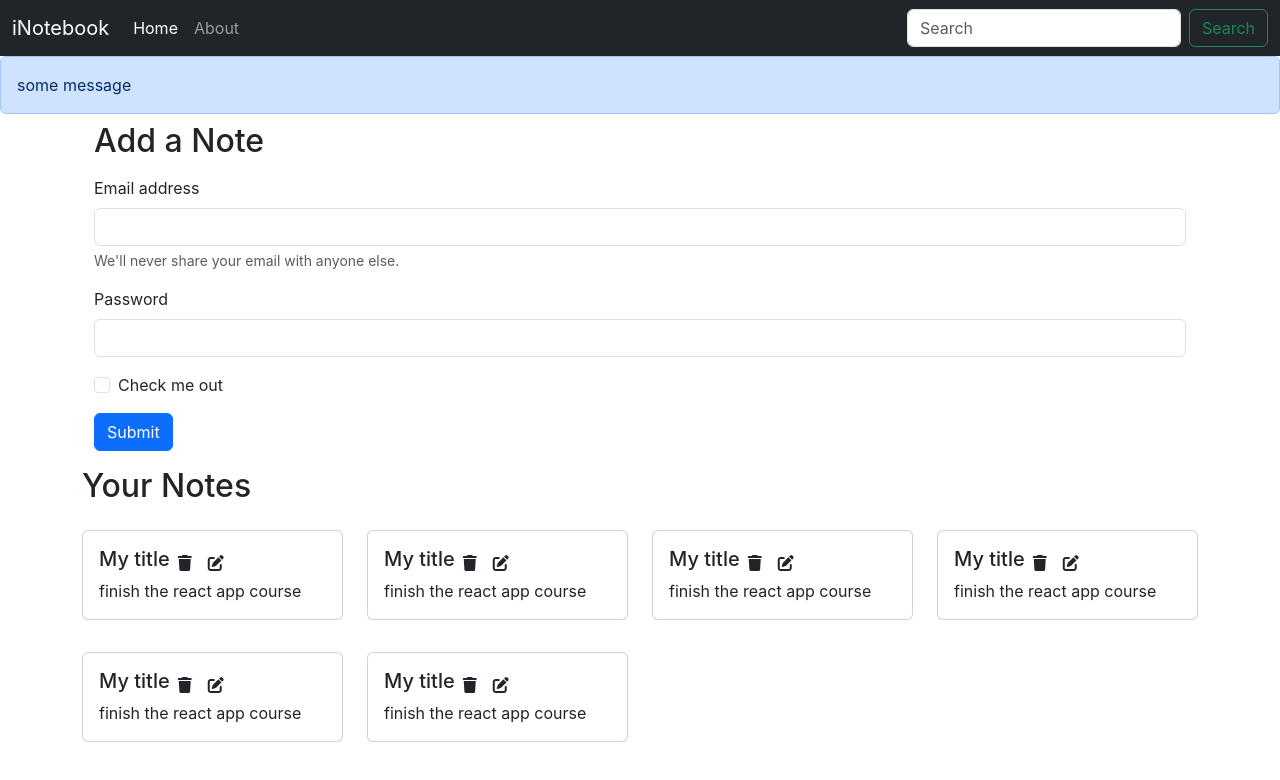
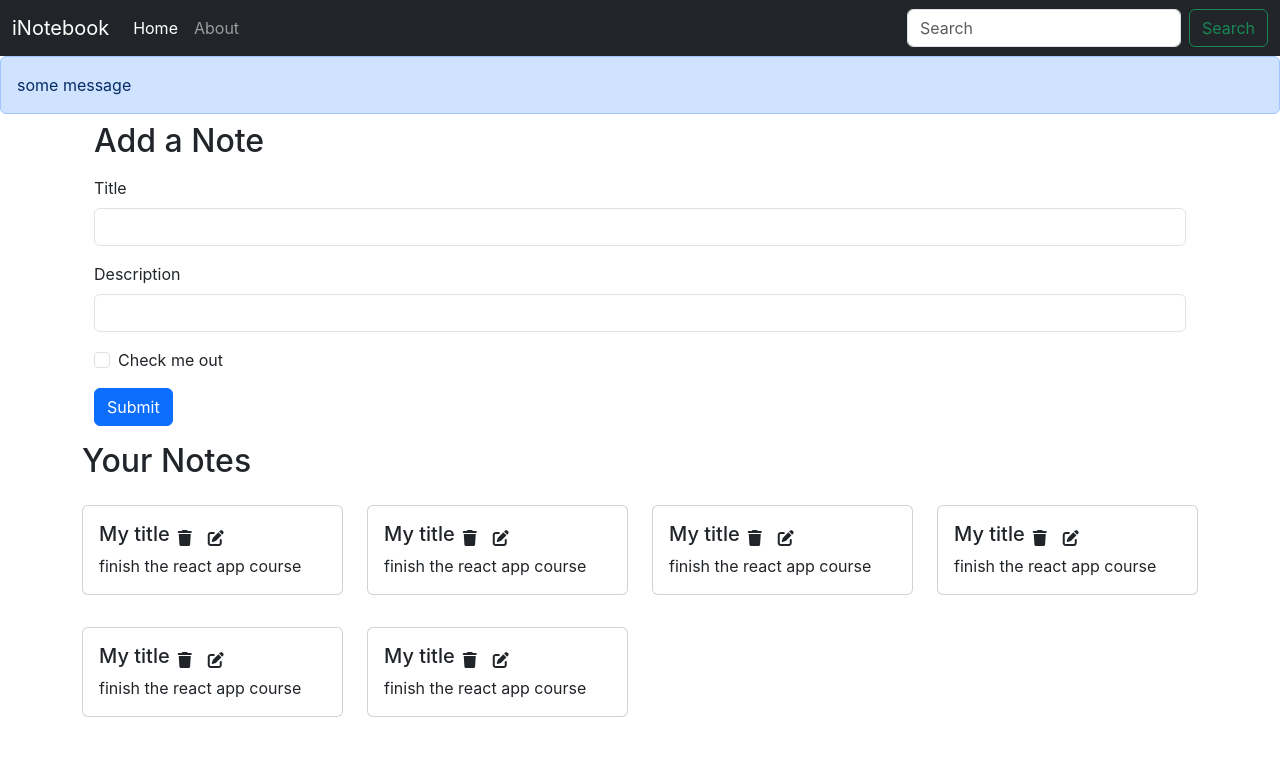
Before and after one commit to Somiyoh/iNotes, a React (Create React App) app: page / in a window 1280 px wide. Shown: the top 780 px of the page. Built offline with nearby package versions, Linux system fonts and the light colour scheme.

Commit message:
added AddNote

```diff
--- /dev/null
+++ b/src/components/AddNote.js
@@ -0,0 +1,65 @@
+import React, { useContext, useState } from 'react'
+import noteContext from '../context/notes/noteContext'
+
+const AddNote = () => {
+  const context = useContext(noteContext)
+  const { addNote } = context
+  const [note, setNote] = useState({ title: '', description: '', tag: 'default' })
+
+  const handleClick = (e) => {
+    e.preventDefault()
+    addNote(note.title, note.description, note.tag)
+  }
+
+  const onChange = (e) => {
+    setNote({ ...note, [e.target.name]: e.target.value })
+  }
+
+  return (
+    <div className="container my-3">
+      <h2>Add a Note</h2>
+      <form className="my-3">
+        <div className="mb-3">
+          <label htmlFor="title" className="form-label">
+            Title
+          </label>
+          <input
+            type="text"
+            className="form-control"
+            id="title"
+            name="title"
+            aria-describedby="emailHelp"
+            onChange={onChange}
+          />
+        </div>
+        <div className="mb-3">
+          <label htmlFor="description" className="form-label">
+            Description
+          </label>
+          <input
+            type="text"
+            className="form-control"
+            id="description"
+            name="description"
+            onChange={onChange}
+          />
+        </div>
+        <div className="mb-3 form-check">
+          <input
+            type="checkbox"
+            className="form-check-input"
+            id="exampleCheck1"
+          />
+          <label className="form-check-label" htmlFor="exampleCheck1">
+            Check me out
+          </label>
+        </div>
+        <button type="submit" className="btn btn-primary" onClick={handleClick}>
+          Submit
+        </button>
+      </form>
+    </div>
+  )
+}
+
+export default AddNote
--- a/src/components/Hoome.js
+++ b/src/components/Hoome.js
@@ -4,48 +4,7 @@
 const Hoome = () => {
   return (
     <div>
-      <div className="container my-3">
-        <h2>Add a Note</h2>
-        <form className="my-3">
-          <div className="mb-3">
-            <label htmlFor="exampleInputEmail1" className="form-label">
-              Email address
-            </label>
-            <input
-              type="email"
-              className="form-control"
-              id="exampleInputEmail1"
-              aria-describedby="emailHelp"
-            />
-            <div id="emailHelp" className="form-text">
-              We'll never share your email with anyone else.
-            </div>
-          </div>
-          <div className="mb-3">
-            <label htmlFor="exampleInputPassword1" className="form-label">
-              Password
-            </label>
-            <input
-              type="password"
-              className="form-control"
-              id="exampleInputPassword1"
-            />
-          </div>
-          <div className="mb-3 form-check">
-            <input
-              type="checkbox"
-              className="form-check-input"
-              id="exampleCheck1"
-            />
-            <label className="form-check-label" htmlFor="exampleCheck1">
-              Check me out
-            </label>
-          </div>
-          <button type="submit" className="btn btn-primary">
-            Submit
-          </button>
-        </form>
-      </div>
+
       <Notes/>
     </div>
   )
--- a/src/components/Notes.js
+++ b/src/components/Notes.js
@@ -1,7 +1,7 @@
 import noteContext from '../context/notes/noteContext'
-import React, {useContext} from 'react'
+import React, { useContext } from 'react'
 import Noteitem from './Noteitem'
-
+import AddNote from './AddNote'
 
 // flow of the notes
 // NoteState (Provides notes via Context)
@@ -12,14 +12,17 @@
 
 const Notes = () => {
   const context = useContext(noteContext)
-  const { notes, setNotes } = context
+  const { notes, addNote } = context
   return (
-    <div className="row my-3">
-      <h2>Your Notes</h2>
-      {notes.map((note) => {
-        return <Noteitem key={note._id} note = {note}/>
-      })}
-    </div>
+    <>
+      <AddNote />
+      <div className="row my-3">
+        <h2>Your Notes</h2>
+        {notes.map((note) => {
+          return <Noteitem key={note._id} note={note} />
+        })}
+      </div>
+    </>
   )
 }
 
--- a/src/context/notes/NoteState.js
+++ b/src/context/notes/NoteState.js
@@ -61,8 +61,29 @@
 
   const [notes, setNotes] = useState(notesInitial)
 
+  // add a note
+  const addNote = (title, description, tag) => {
+    // to do api call
+    const note = {
+      _id: '67060857233d7e3f645cac3ed',
+      user: '670084b133d7e3f645cac3da',
+      title: title,
+      description: description,
+      tag: tag,
+      date: '2024-10-05T00:16:50.852Z',
+      __v: 0,
+    }
+    setNotes(notes.concat(note))
+  }
+
+  // delete a note
+  const deleteNote = () => {}
+
+  // edit a note
+  const editNote = () => {}
+
   return (
-    <NoteContext.Provider value={{ notes, setNotes }}>
+    <NoteContext.Provider value={{ notes, addNote, deleteNote, editNote }}>
       {props.children}
     </NoteContext.Provider>
   )
```
